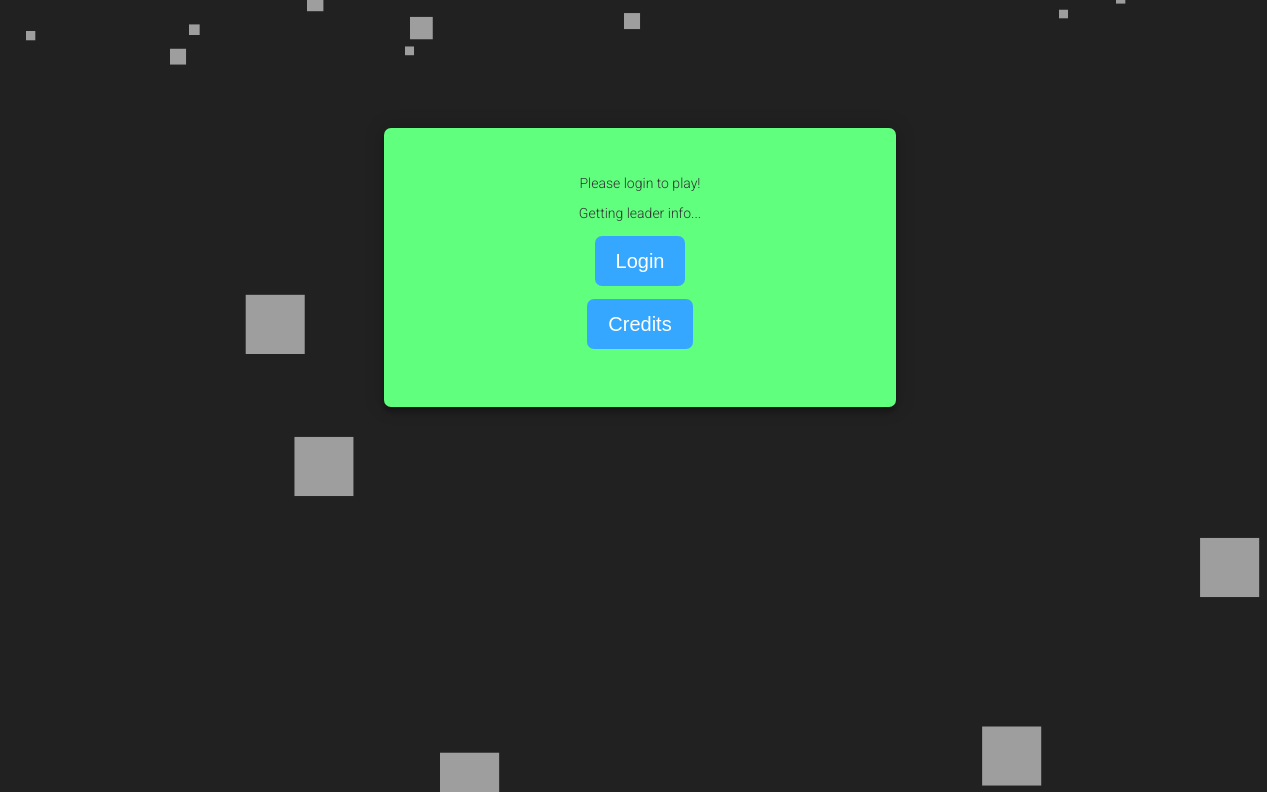
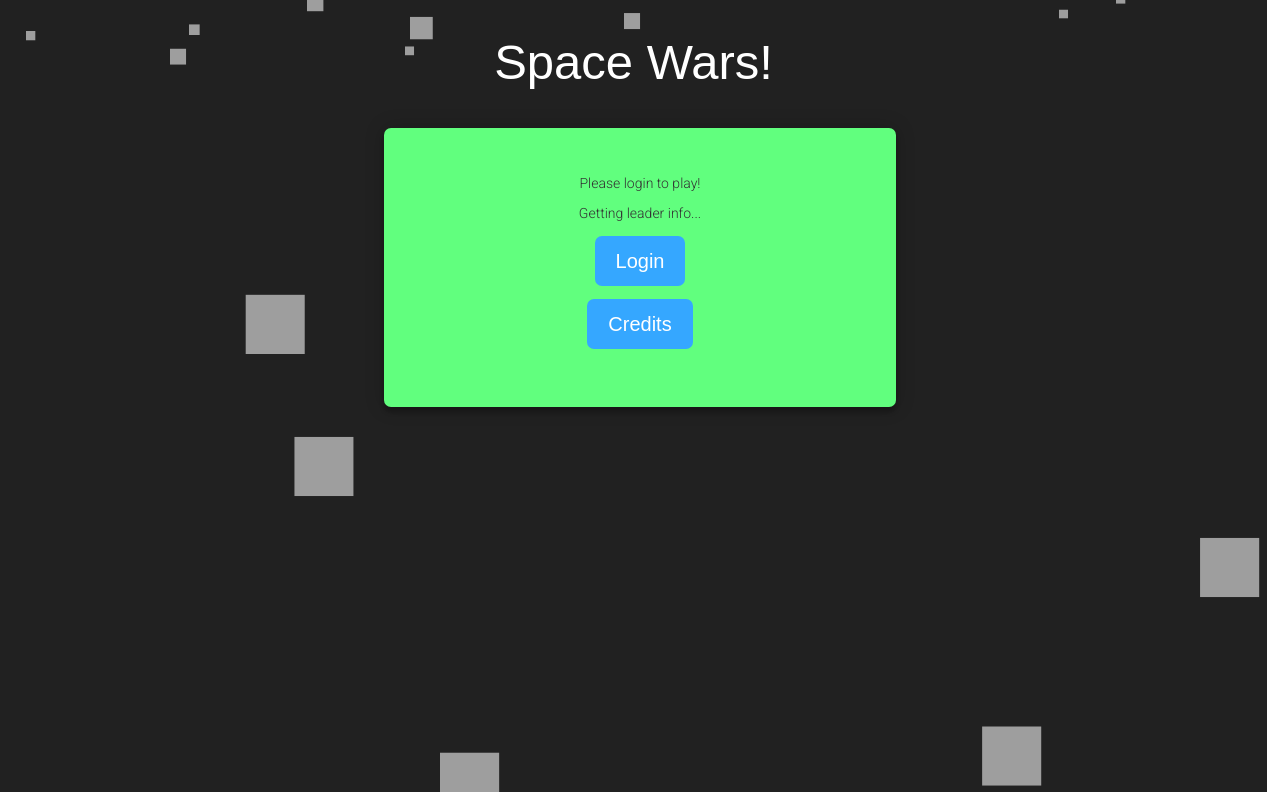
Before and after one commit to Jjorss/SpaceWars, a plain HTML site: page public/index.html in a window 1280 px wide. Drawn offline with nearby package versions, Linux system fonts and the light colour scheme; no server answers.

Commit message:
added title

```diff
--- a/public/index.html
+++ b/public/index.html
@@ -3,7 +3,7 @@
   <head>
     <meta charset="utf-8">
     <meta name="viewport" content="width=device-width, initial-scale=1">
-    <title>My Portal</title>
+    <title>Space Wars</title>
     <!-- Latest compiled and minified CSS -->
     <link rel="stylesheet"
     href="https://maxcdn.bootstrapcdn.com/bootstrap/3.3.7/css/bootstrap.min.css"
--- a/public/script/Simple/Controller/StartMenuController.js
+++ b/public/script/Simple/Controller/StartMenuController.js
@@ -7,6 +7,8 @@ class StartMenuController {
     }.bind(this));
     this.meteors = [];
     this.stars = [];
+    this.fontSize = 25;
+    this.fsd = 1;
   }
 
   spawnMeteors(max) {
@@ -32,7 +34,14 @@ class StartMenuController {
     this.stars.forEach((s) => {
       s.model.update();
     });
-
+    if(this.fontSize >= 72) {
+      this.fsd*=-1;
+    }
+    if(this.fontSize<=24) {
+      this.fsd*=-1;
+    }
+    this.fontSize+=this.fsd;
+    console.log(this.fontSize);
     this.collectGarbage();
   }
 
@@ -44,6 +53,10 @@ class StartMenuController {
     this.stars.forEach((s) => {
       s.view.render(s.model.x, s.model.y);
     });
+    ctx.font = `${this.fontSize}px sans-serif`;
+    ctx.fillStyle = 'white';
+    ctx.textAlign = "center";
+    ctx.fillText("Space Wars!", (canvas.width/2), canvas.height*0.1);
   }
 
   handleClick(event) {
```
Also changed, not shown: 1 other file.
